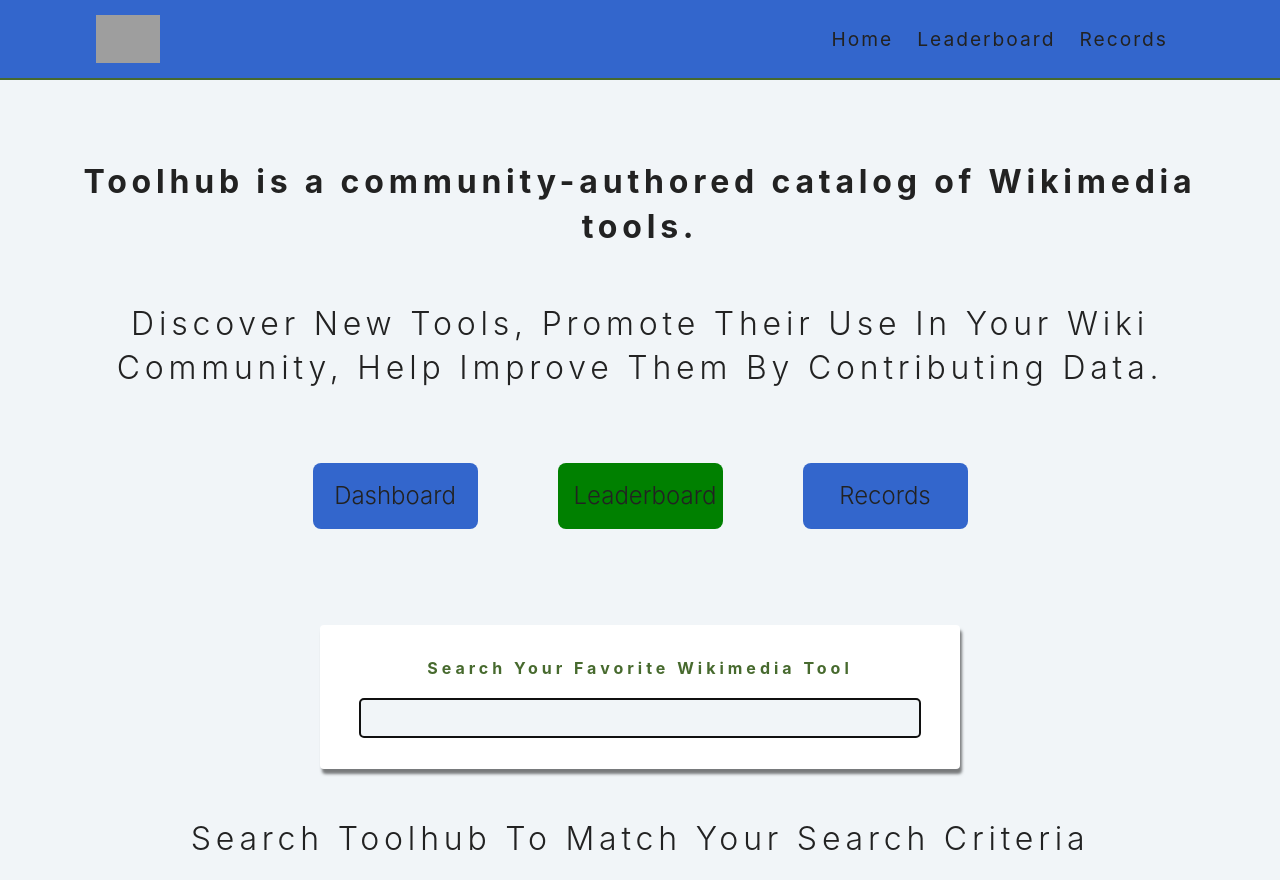
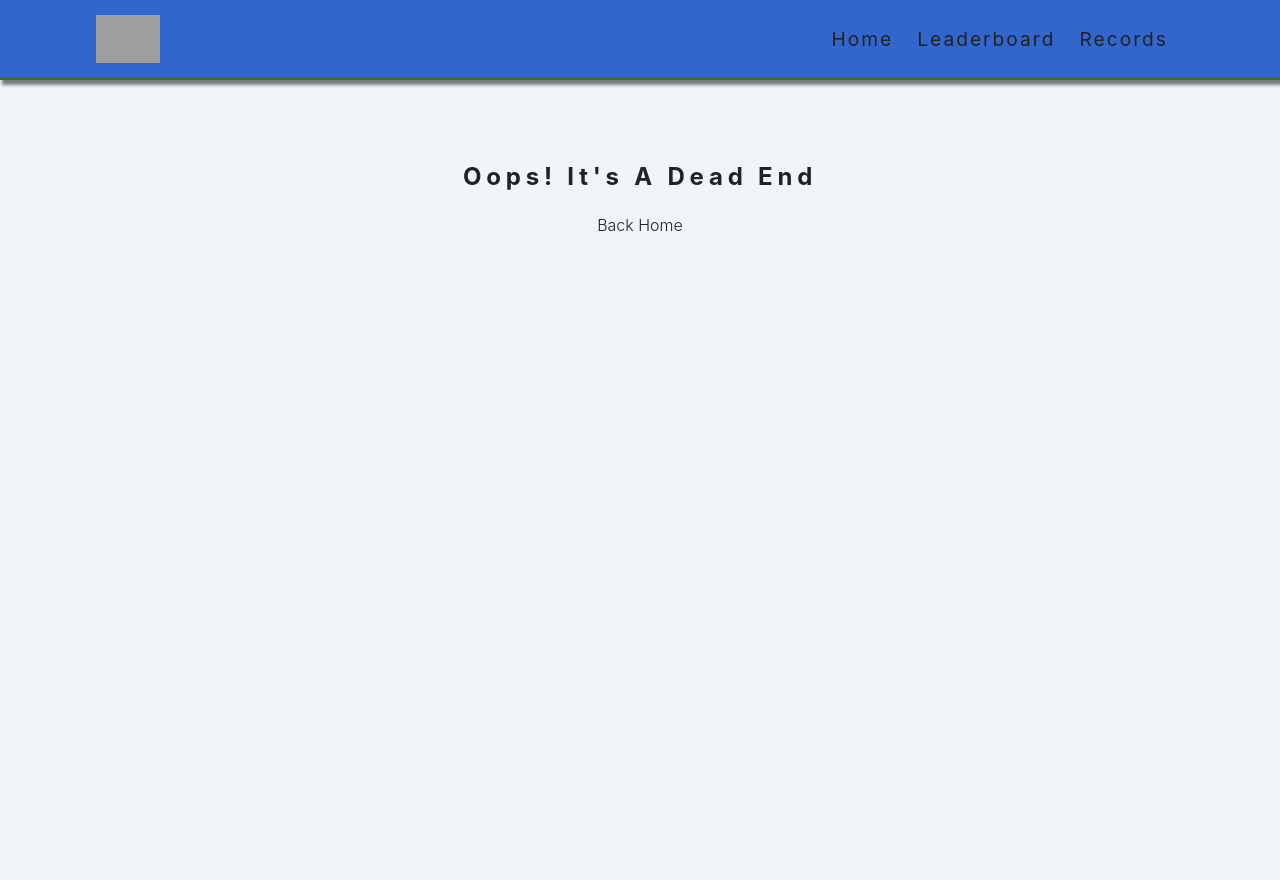
Before and after one commit to iEmmanuel104/Toolhub, a React (Create React App) app: page / in a window 1280 px wide. After the commit the page ends 800 px from the top, so only its background shows below. Built offline with nearby package versions, Linux system fonts and the light colour scheme; grey boxes are pictures that could not be loaded.

Commit message:
fixed react router issue

```diff
--- a/src/App.js
+++ b/src/App.js
@@ -10,7 +10,7 @@
     <Router>
       <Navbar />
       <Routes>
-        <Route path='/' element={<Home />} />
+        <Route path='Toolhub/' element={<Home />} />
         <Route path='leaderboard' element={<Board />} />
         <Route path='records' element={<RecordsDashboard />} />
         <Route path='*' element={<Error />} />
```
